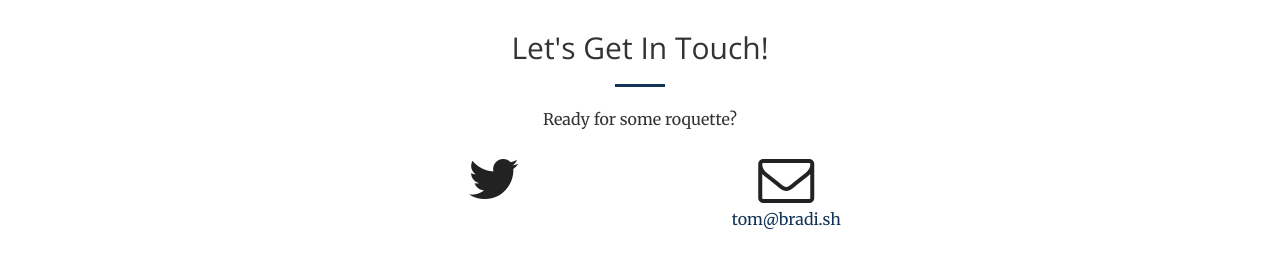
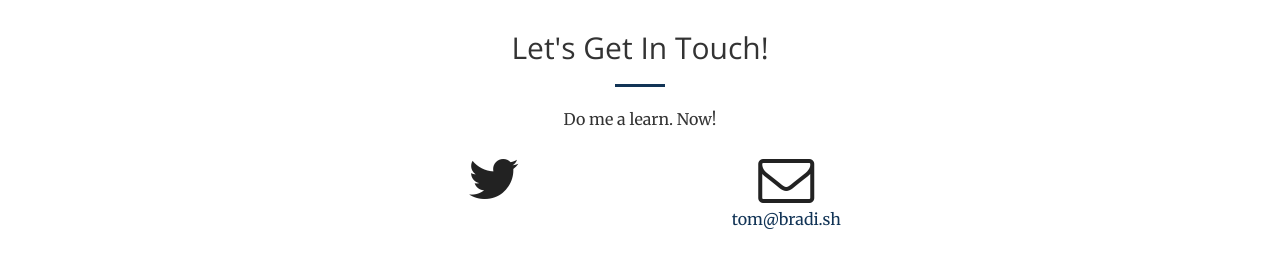
Before and after one commit to aberdeenradiology/aberdeenradiology.github.io, a Jekyll site: the page built from index.html, in a window 1280 px wide and 900 px high, scrolled down 1885 px. Shown: the part 549-817 px from the top of the window. Built offline with Jekyll 4.4.1, drawn with Linux system fonts in a browser that asks for light colours.

Commit message:
Update contact.html

```diff
--- a/_includes/contact.html
+++ b/_includes/contact.html
@@ -4,7 +4,7 @@
             <div class="col-lg-8 col-lg-offset-2 text-center">
                 <h2 class="section-heading">Let's Get In Touch!</h2>
                 <hr class="primary">
-                <p>Ready for some roquette?</p>
+                <p>Do me a learn. Now!</p>
             </div>
         <div class="col-lg-3 col-lg-offset-3 text-center">
             <a href="https://twitter.com/{{ site.twitter_username }}">
```
